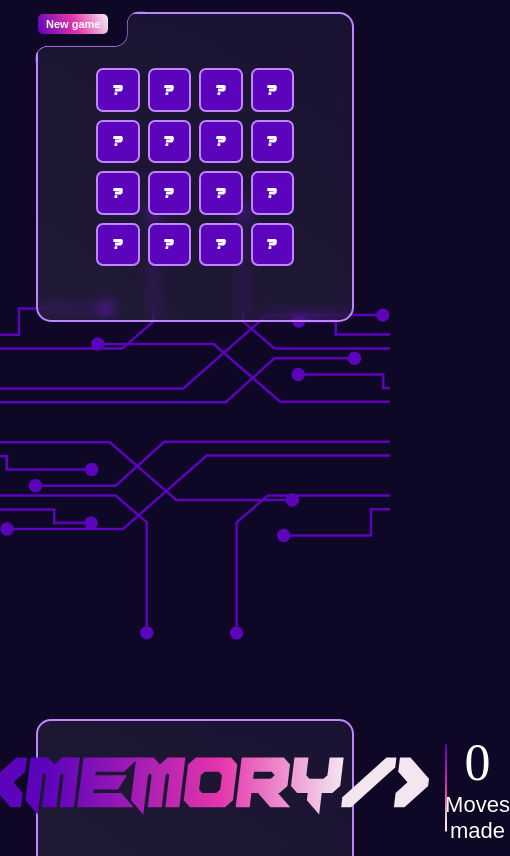
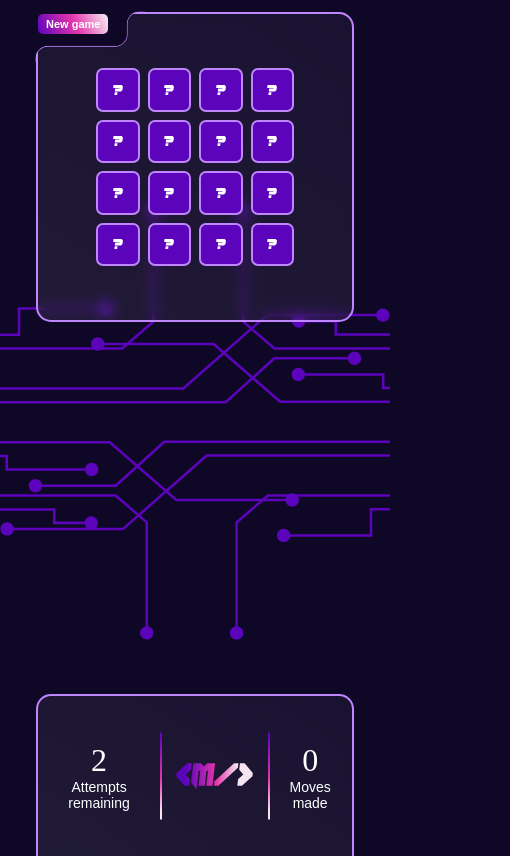
Before and after one commit to egorova-sofya/reverse-cards-game, a React app: page / in a window 390 px wide. Shown: the whole page, 510 px wide, since content can reach past the window. Built offline with nearby package versions, Linux system fonts and the light colour scheme; a web font is replaced by a local one.

Commit message:
added new styles to the logo

```diff
--- a/src/Components/App/App.css
+++ b/src/Components/App/App.css
@@ -1,5 +1,5 @@
 .container {
-  height: 100vh;
+  max-height: 100vh;
   min-width: 300px;
 }
 
@@ -34,5 +34,5 @@
   display: flex;
   flex-direction: column;
   height: 100vh;
-  max-height: 1024px;
+  max-height: 1200px;
 }
--- a/src/Components/StatusBar/StatusBar.css
+++ b/src/Components/StatusBar/StatusBar.css
@@ -2,7 +2,6 @@
   height: 160px;
   max-width: 1440px;
   margin-top: auto;
-  height: 16vh;
   display: flex;
   align-items: center;
   justify-content: center;
@@ -45,4 +44,38 @@
 
 .status-bar__text {
   font-size: 22px;
+  padding: 0 12px;
 }
+
+.status-bar__logo-style {
+  width: 175px;
+  height: 58px;
+  display: flex;
+  align-items: center;
+}
+
+@media screen and (max-width: 992px) {
+  .status-bar__score {
+    font-size: 44px;
+  }
+
+  .status-bar__text {
+    font-size: 16px;
+  }
+}
+
+@media screen and (max-width: 576px) {
+  .status-bar__score {
+    font-size: 32px;
+  }
+
+  .status-bar__text {
+    font-size: 14px;
+    padding: 0 4px;
+  }
+
+  .status-bar__logo-style {
+    width: 81px;
+    height: 38px;
+  }
+}
--- a/src/Components/StatusBar/StatusBar.tsx
+++ b/src/Components/StatusBar/StatusBar.tsx
@@ -16,17 +16,18 @@ const StatusBar: FC<Props> = ({ attempts, moves }) => {
         <p className="status-bar__text">Attempts remaining</p>
       </div>
 
-      <picture>
+      <picture className="status-bar__logo-style">
         <source
           width="436"
           height="57"
-          media="(min-width: 650px)"
+          media="(min-width: 992px)"
           srcSet={desktopLogo}
         />
+
         <source
           width="175"
           height="58"
-          media="(min-width: 465px)"
+          media="(max-width: 992px)"
           srcSet={mobileLogo}
         />
         <img src={desktopLogo} alt="Game logo" />
```
Also changed, not shown: src/images/Logo-mobile.svg.
